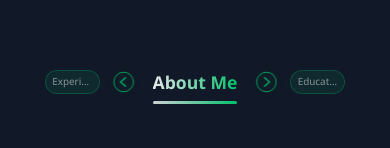
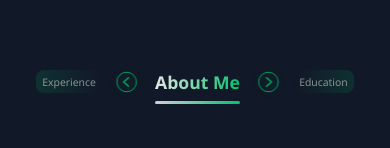
Before and after one commit to kamaLc73/Portfolio, a React (Vite) app: page / in a window 390 px wide. Shown: the part 532-680 px from the top of the page. Built offline with nearby package versions, Linux system fonts and the light colour scheme.

Commit message:
v18 mobile v13

```diff
--- a/src/components/styles/AboutSection.css
+++ b/src/components/styles/AboutSection.css
@@ -953,15 +953,11 @@
   }
 
   .section-nav-label {
-    font-size: 0.7rem;
-    padding: 0.25rem 0.5rem;
-    background: rgba(1, 193, 106, 0.1);
-    border: 1px solid rgba(1, 193, 106, 0.25);
-    border-radius: 20px;
+    font-size: 0.75rem;
+    padding: 0.3rem 0.6rem;
+    border: none;
+    border-radius: 8px;
     white-space: nowrap;
-    overflow: hidden;
-    text-overflow: ellipsis;
-    max-width: 70px;
     flex-shrink: 1;
   }
 
@@ -1173,9 +1169,8 @@
   }
 
   .section-nav-label {
-    font-size: 0.62rem;
+    font-size: 0.65rem;
     padding: 0.2rem 0.4rem;
-    max-width: 55px;
   }
 
   .carousel-title {
--- a/src/components/styles/WorkSection.css
+++ b/src/components/styles/WorkSection.css
@@ -927,15 +927,11 @@
   }
 
   .section-nav-label {
-    font-size: 0.7rem;
-    padding: 0.25rem 0.5rem;
-    background: rgba(1, 193, 106, 0.1);
-    border: 1px solid rgba(1, 193, 106, 0.25);
-    border-radius: 20px;
+    font-size: 0.75rem;
+    padding: 0.3rem 0.6rem;
+    border: none;
+    border-radius: 8px;
     white-space: nowrap;
-    overflow: hidden;
-    text-overflow: ellipsis;
-    max-width: 70px;
     flex-shrink: 1;
   }
 
@@ -1027,9 +1023,9 @@
   }
 
   .section-nav-label {
-    font-size: 0.62rem;
+    font-size: 0.65rem;
     padding: 0.2rem 0.4rem;
-    max-width: 55px;
+    border-radius: 8px;
   }
 
   .carousel-title {
```
